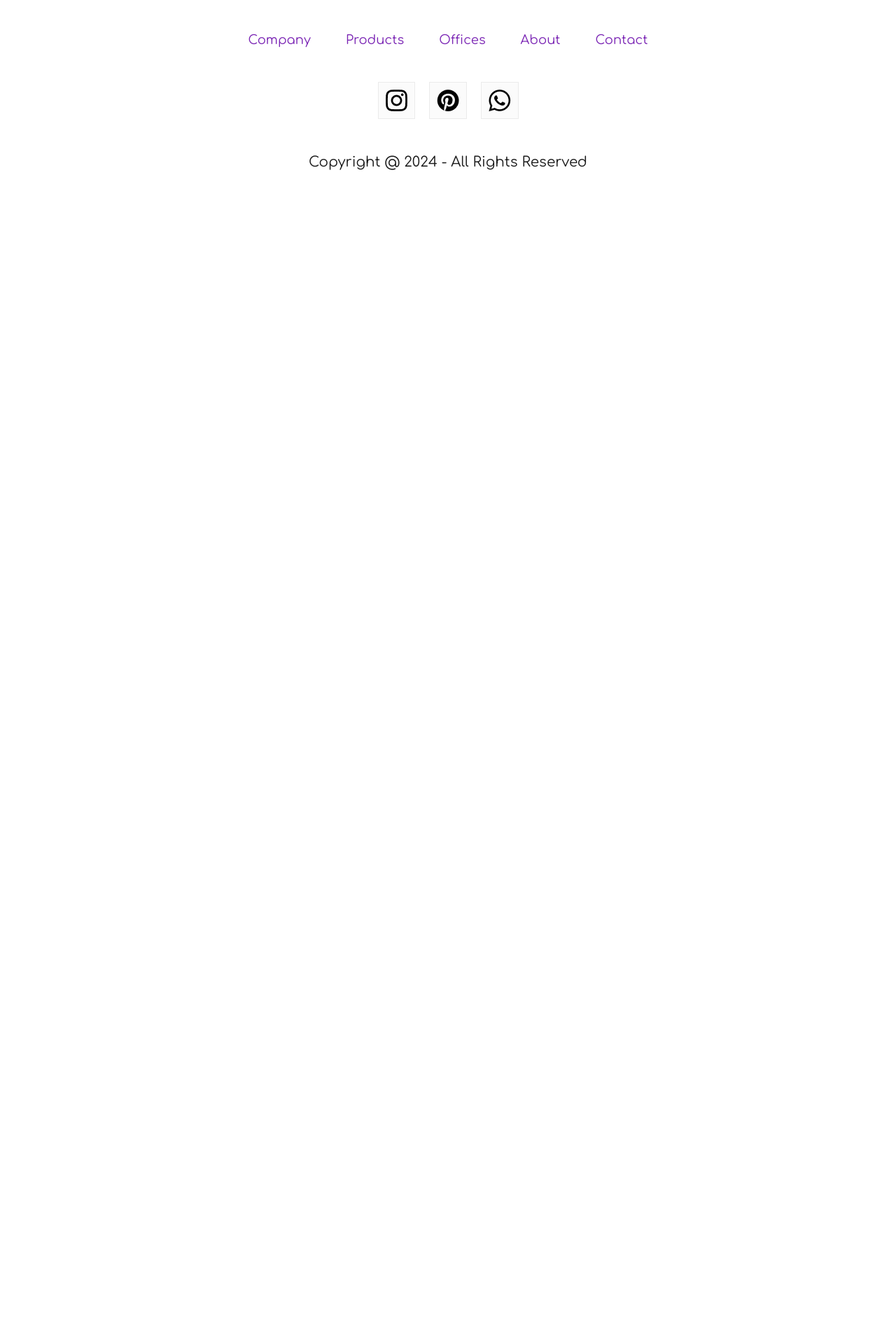
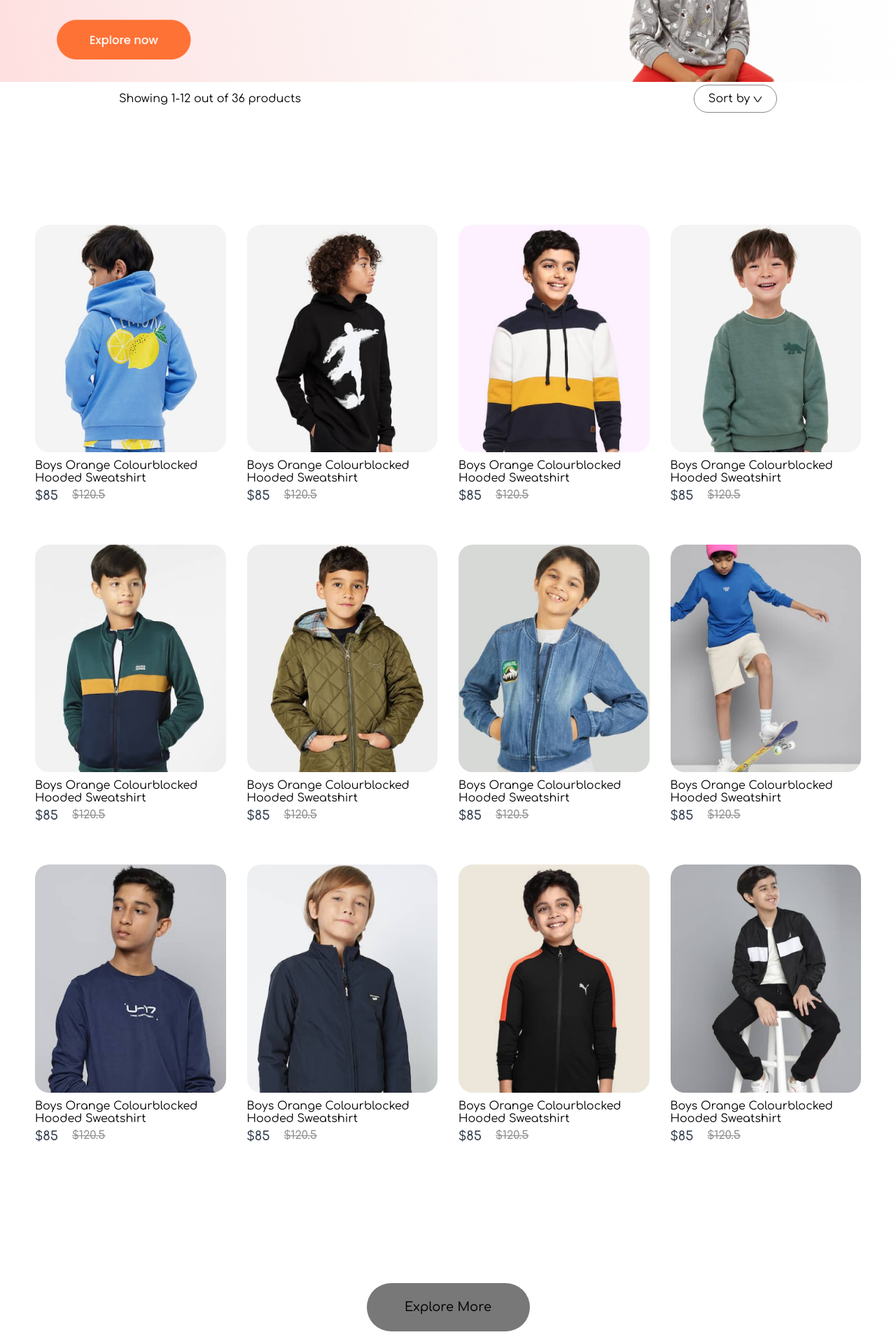
Before and after one commit to Mukhchanov/React-E-Commerce-ClickShop, a React (Vite) app: page /kids in a window 1280 px wide. Shown: the part 240-2160 px from the top of the page at 70% size. Before the commit the page ends 800 px from the top, so only its background shows below. Built offline with nearby package versions, Linux system fonts and the light colour scheme.

Commit message:
Added React context for managing shop-related data and rendered product items based on category

```diff
--- a/src/App.jsx
+++ b/src/App.jsx
@@ -7,6 +7,9 @@
 import LoginSignup from './Pages/LoginSignup';
 import Shop from './Pages/Shop';
 import Footer from './Components/Footer';
+import men_banner from './Assets/banner_mens.png';
+import women_banner from './Assets/banner_women.png';
+import kid_banner from './Assets/banner_kids.png';
 
 function App() {
     return (
@@ -15,9 +18,9 @@
                 <Navbar />
                 <Routes>
                     <Route path='/' element={<Shop />} />
-                    <Route path='/mens' element={<ShopCategory category='men' />} />
-                    <Route path='/womens' element={<ShopCategory category='women' />} />
-                    <Route path='/kids' element={<ShopCategory category='kid' />} />
+                    <Route path='/mens' element={<ShopCategory banner={men_banner} category='men' />} />
+                    <Route path='/womens' element={<ShopCategory banner={women_banner} category='women' />} />
+                    <Route path='/kids' element={<ShopCategory banner={kid_banner} category='kid' />} />
                     <Route path='/product' element={<Product />}>
                         <Route path=':productId' element={<Product /> } />
                     </Route>
--- /dev/null
+++ b/src/Context/ShopContext.jsx
@@ -0,0 +1,17 @@
+import React, { createContext } from "react";
+import all_product from '../Assets/all_product';
+
+export const ShopContext = createContext(null);
+
+const ShopContextProvider = (props) => {
+
+    const contextValue = {all_product};
+
+    return (
+        <ShopContext.Provider value={contextValue}>
+            {props.children}
+        </ShopContext.Provider>
+    )
+}
+
+export default ShopContextProvider;
--- a/src/Pages/ShopCategory.jsx
+++ b/src/Pages/ShopCategory.jsx
@@ -1,9 +1,41 @@
-import React from 'react';
+import React, { useContext } from 'react';
+import '../Styles/Layouts/_shopcategory.scss';
+import { ShopContext } from '../Context/ShopContext';
+import dropdown_icon from '../Assets/dropdown_icon.png';
+import Item from '../Components/Item';
 
-function ShopCategory() {
+function ShopCategory(props) {
+
+    const {all_product} = useContext(ShopContext);
+
     return (
-        <div>
-
+        <div className='shop-category'>
+            <img className='shop-category__banner' src={props.banner} />
+            <div className="shop-category-indexSort">
+                <p>
+                    <span>Showing 1-12</span> out of 36 products
+                </p>
+                <div className="shop-category-sort">
+                    Sort by <img src={dropdown_icon} alt="" />
+                </div>
+            </div>
+            <div className="shop-category-products container">
+                {all_product.map((item, i) => {
+                    if(props.category === item.category) {
+                        return <Item key={i}
+                        id={item.id}
+                        name={item.name}
+                        image={item.image}
+                        new_price={item.new_price}
+                        old_price={item.old_price} />
+                    } else {
+                        return null;
+                    }
+                })}
+            </div>
+            <div className="shop-category-loadmore">
+                Explore More
+            </div>
         </div>
     )
 };
--- /dev/null
+++ b/src/Styles/Layouts/_shopcategory.scss
@@ -0,0 +1,41 @@
+.shop-category {
+    &__banner {
+        width: 100%;
+    }
+    &-indexSort {
+        display: flex;
+        margin: 0 170px;
+        justify-content: space-between;
+        align-items: center;
+    }
+    &-sort {
+        padding: 10px 20px;
+        border-radius: 40px;
+        border: 1px solid #888;
+        p {
+            span {
+                font-weight: 600px;
+            }
+        }
+    }
+    &-products {
+        display: grid;
+        grid-template-columns: 1fr 1fr 1fr 1fr;
+        gap: 30px;
+        img {
+            width: 100%;
+        }
+    }
+    &-loadmore {
+        display: flex;
+        justify-content: center;
+        align-items: center;
+        margin: 150px auto;
+        width: 233px;
+        height: 69px;
+        border-radius: 75px;
+        background-color: #787878;
+        font-size: 18px;
+        font-weight: 500;
+    }
+}
--- a/src/main.jsx
+++ b/src/main.jsx
@@ -2,9 +2,12 @@
 import ReactDOM from 'react-dom/client';
 import App from './App.jsx';
 import './Styles/_index.scss';
+import ShopContextProvider from './Context/ShopContext.jsx';
 
 ReactDOM.createRoot(document.getElementById('root')).render(
   <React.StrictMode>
-    <App />
+    <ShopContextProvider>
+        <App />
+    </ShopContextProvider>
   </React.StrictMode>,
 )
```
